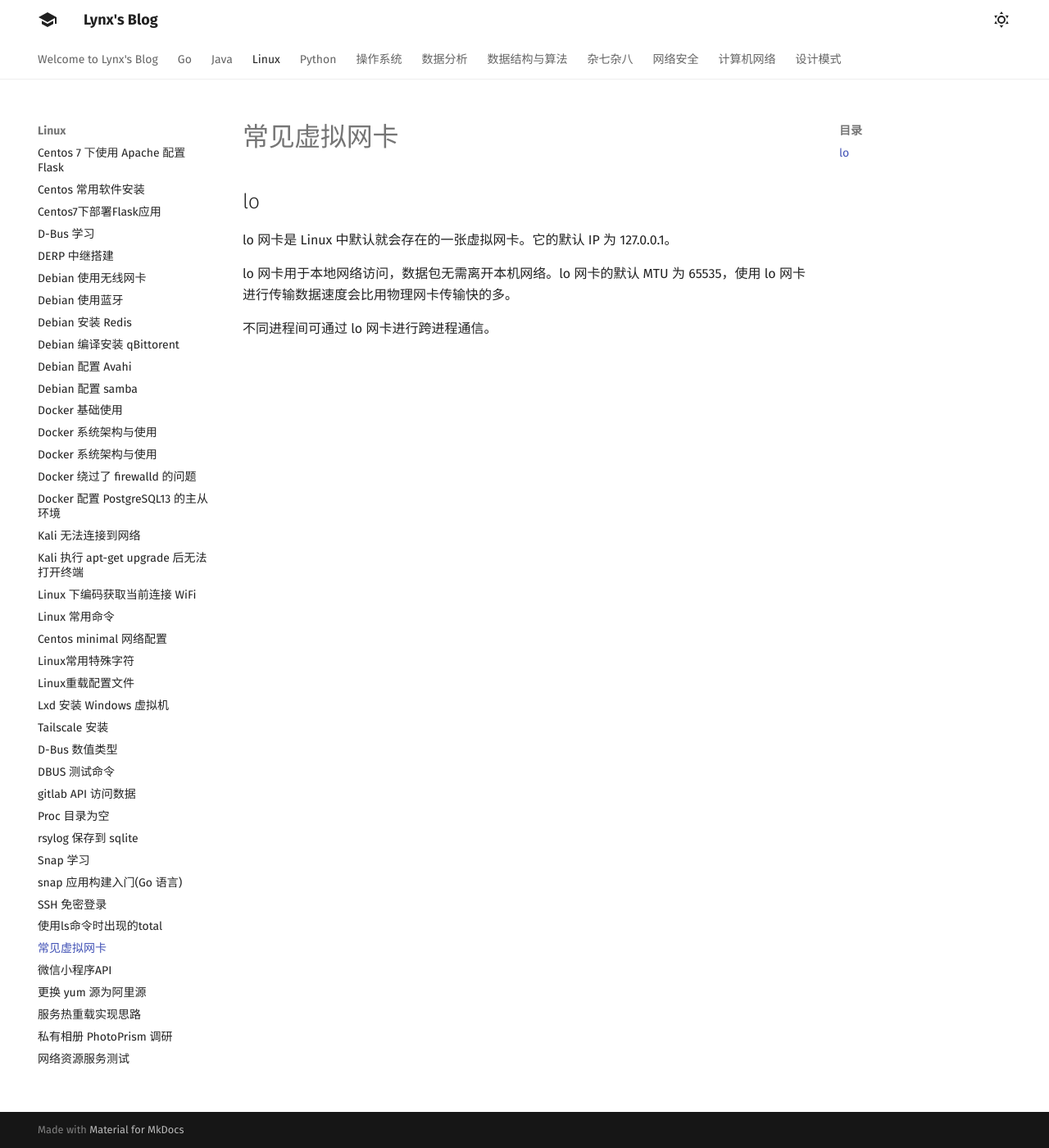
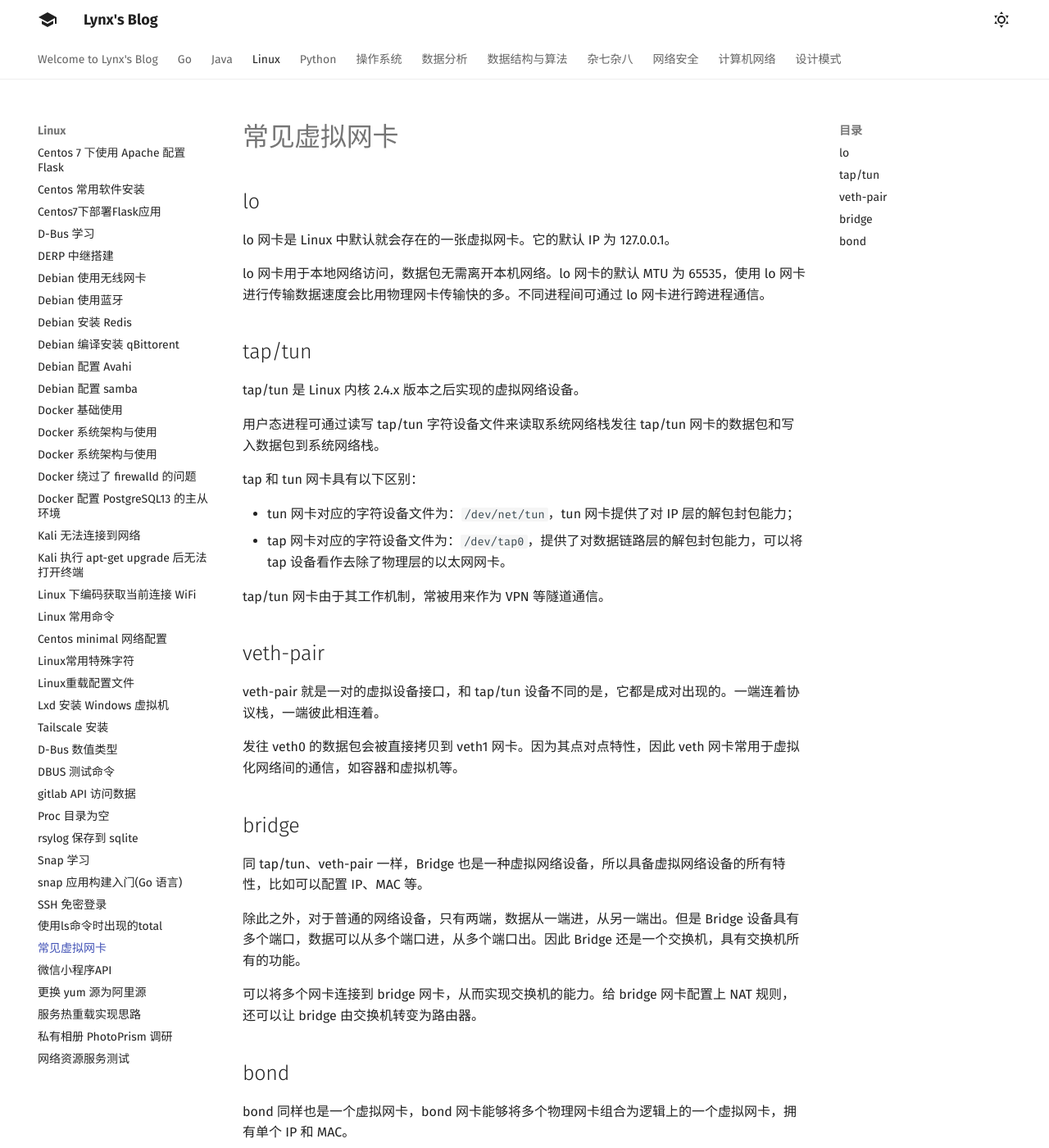
Before and after one commit to 1314liuwei/blog, an MkDocs documentation site: the page built from docs/Linux/常见虚拟网卡.md, in a window 1280 px wide and 1400 px high. Shown: the whole window at 82% size. Built offline with MkDocs 1.6.1 and Material for MkDocs 9.7.7, drawn with Linux system fonts in a browser that asks for light colours; some of the changed text lies outside the part shown.

Commit message:
2023/07/25 周二

```diff
--- a/docs/Linux/常见虚拟网卡.md
+++ b/docs/Linux/常见虚拟网卡.md
@@ -4,6 +4,40 @@
 
 lo 网卡是 Linux 中默认就会存在的一张虚拟网卡。它的默认 IP 为 127.0.0.1。
 
-lo 网卡用于本地网络访问，数据包无需离开本机网络。lo 网卡的默认 MTU 为 65535，使用 lo 网卡进行传输数据速度会比用物理网卡传输快的多。
+lo 网卡用于本地网络访问，数据包无需离开本机网络。lo 网卡的默认 MTU 为 65535，使用 lo 网卡进行传输数据速度会比用物理网卡传输快的多。不同进程间可通过 lo 网卡进行跨进程通信。
 
-不同进程间可通过 lo 网卡进行跨进程通信。
+## tap/tun
+
+tap/tun 是 Linux 内核 2.4.x 版本之后实现的虚拟网络设备。
+
+用户态进程可通过读写 tap/tun 字符设备文件来读取系统网络栈发往 tap/tun 网卡的数据包和写入数据包到系统网络栈。
+
+tap 和 tun 网卡具有以下区别：
+
+- tun 网卡对应的字符设备文件为：`/dev/net/tun`，tun 网卡提供了对 IP 层的解包封包能力；
+- tap 网卡对应的字符设备文件为：`/dev/tap0`，提供了对数据链路层的解包封包能力，可以将 tap 设备看作去除了物理层的以太网网卡。
+
+tap/tun 网卡由于其工作机制，常被用来作为 VPN 等隧道通信。
+
+## veth-pair
+
+veth-pair 就是一对的虚拟设备接口，和 tap/tun 设备不同的是，它都是成对出现的。一端连着协议栈，一端彼此相连着。
+
+发往 veth0 的数据包会被直接拷贝到 veth1 网卡。因为其点对点特性，因此 veth 网卡常用于虚拟化网络间的通信，如容器和虚拟机等。
+
+## bridge
+
+同 tap/tun、veth-pair 一样，Bridge 也是一种虚拟网络设备，所以具备虚拟网络设备的所有特性，比如可以配置 IP、MAC 等。
+
+除此之外，对于普通的网络设备，只有两端，数据从一端进，从另一端出。但是 Bridge 设备具有多个端口，数据可以从多个端口进，从多个端口出。因此 Bridge 还是一个交换机，具有交换机所有的功能。
+
+可以将多个网卡连接到 bridge 网卡，从而实现交换机的能力。给 bridge 网卡配置上 NAT 规则，还可以让 bridge 由交换机转变为路由器。
+
+## bond
+
+bond 同样也是一个虚拟网卡，bond 网卡能够将多个物理网卡组合为逻辑上的一个虚拟网卡，拥有单个 IP 和 MAC。
+
+bond 网卡具有七种模式，常用的模式为平衡负载模式和冗余模式：
+
+- 平衡负载模式能够从多张网卡接收数据和，和将数据包根据负载均衡策略发往多个物理网卡；
+- 冗余模式能够在在单张网卡出现故障时自动切换到另外一张网卡去。
```
